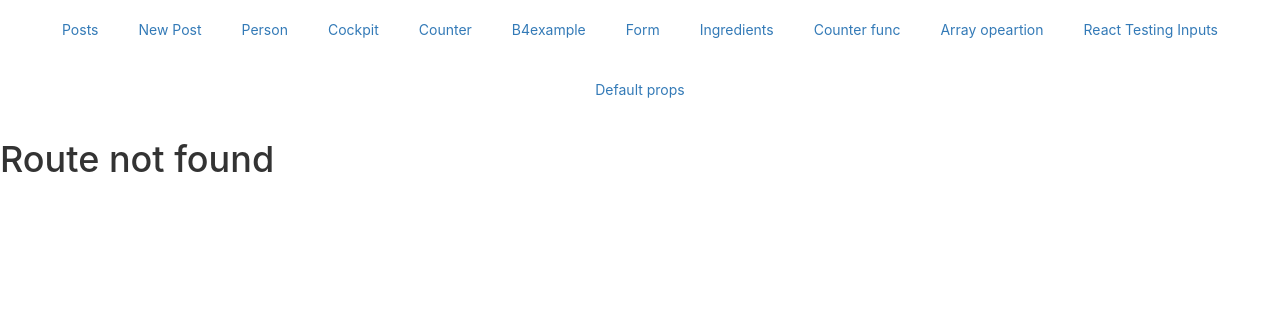
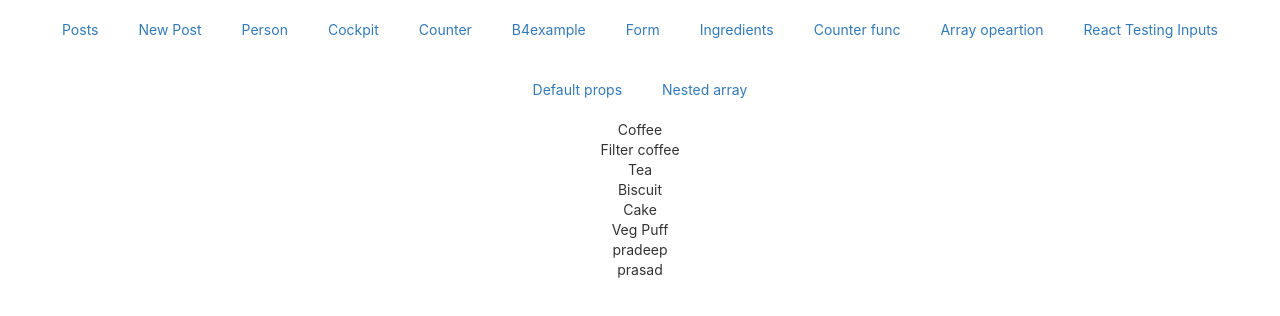
Before and after one commit to pradeecs73/ReactsJS18Version, a React (Create React App) app: page /nestedarray in a window 1280 px wide. Before the commit this address had no page. Shown: the top 316 px of the page. Built offline with nearby package versions, Linux system fonts and the light colour scheme.

Commit message:
adding nestedarray

```diff
--- a/src/App.tsx
+++ b/src/App.tsx
@@ -17,6 +17,7 @@ import Posts from './components/Posts/Posts';
 import Fullpost from './components/Fullpost/Fullpost';
 import Newpost from './components/Newpost/Newpost';
 import Defaultprops from './components/Defaultprops/Defaultprops';
+import NestedArray from './components/NestedArray/NestedArray';
 
 const Newpostcomponent=React.lazy(()=> import('./components/Newpost/Newpost'));
 
@@ -77,6 +78,7 @@ class App extends Component<{},{}> {
                           <Route exact path="/posts"  component={Posts}></Route>
                           <Route exact path="/posts/:id"  component={Fullpost}></Route>
                           <Route exact path="/defaultprops/:id"  component={Defaultprops}></Route>
+                          <Route exact path="/nestedarray"  component={NestedArray}></Route>
                           {this.state.authenticated?<Route exact path="/newpost" render={()=>
                               <Suspense  {...this.props} fallback={<div>loading</div>}>
                                <Newpostcomponent />
--- /dev/null
+++ b/src/components/NestedArray/NestedArray.tsx
@@ -0,0 +1,74 @@
+import React,{useState,useEffect, useCallback,useContext} from 'react';
+
+export default function NestedArray() {
+  const response = [
+    {
+      productId: 1,
+      productName: "Tea",
+      productCategoryId: 1
+    },
+    {
+      productId: 2,
+      productName: "Coffee",
+      productCategoryId: 1
+    },
+    {
+      productId: 3,
+      productName: "Biscuit",
+      productCategoryId: 2
+    },
+    {
+      productId: 4,
+      productName: "Filter coffee",
+      productCategoryId: 1
+    },
+    {
+      productId: 21,
+      productName: "Cake",
+      productCategoryId: 2
+    },
+    {
+      productId: 6,
+      productName: "Veg Puff",
+      productCategoryId: 3
+    }
+  ];
+
+  const productCategories = [
+    { id: 1, name: "Beverages" },
+    { id: 2, name: "Quick Bites" },
+    { id: 3, name: "Snacks" }
+  ];
+
+  const finalResultObject:any={};
+  const filterResponse = (productitem:any) => {
+    const responseCopy = [...response];
+
+     const resultarray= responseCopy.filter((item, index) => item.productCategoryId === productitem.id);
+     resultarray.sort((a,b)=>{
+       return a.productName.localeCompare(b.productName);
+     });
+
+     finalResultObject[productitem.name]=resultarray;
+     console.log("final result object",finalResultObject);
+
+     return resultarray;
+  };
+
+  const items = productCategories.map((item, index) => {
+    return filterResponse(item).map((product:any,index:any)=>{
+        return   (<div key={product.productId} >{product.productName}</div>)
+    });
+  });
+
+  const finalnames=[{id:1,name:'pradeep'},{id:2,name:'prasad'}];
+
+  return (
+    <div className="App"  style={{textAlign:"center"}}>
+      {items}
+      {finalnames.map((item,index)=>{
+            return (<div key={item.id}>{item.name}</div>)
+      })}
+    </div>
+  );
+}
--- a/src/container/Blog/Blog.tsx
+++ b/src/container/Blog/Blog.tsx
@@ -48,6 +48,7 @@ class Blog extends Component<{},{}> {
                             <li><Link to="/arrayopeartion">Array opeartion</Link></li>
                             <li><Link to="/reacttesting">React Testing Inputs</Link></li>
                             <li><Link to="/defaultprops/2">Default props</Link></li>
+                            <li><Link to="/nestedarray">Nested array</Link></li>
                         </ul>
                     </nav>
                 </header>
```
